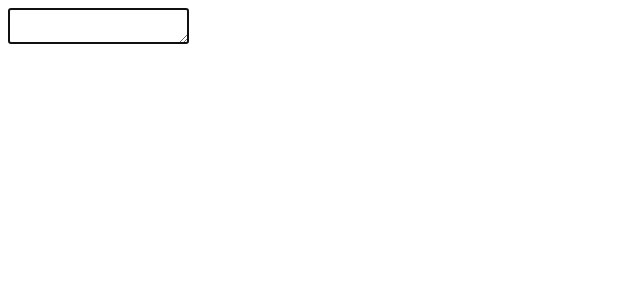
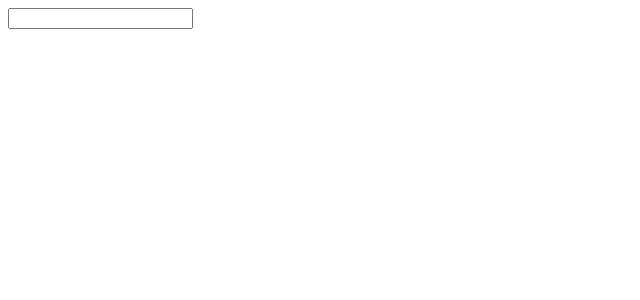
Before and after one commit to kynoh44/modern-react-with-redux-2023, a React (Create React App) app in the folder jsx/: page / in a window 1280 px wide. Shown: the top 300 px of the page, without its empty margins (0-640 px from the left). Built offline with nearby package versions, Linux system fonts and the light colour scheme.

Commit message:
HTML to JSX rule #2

```diff
--- a/jsx/src/index.js
+++ b/jsx/src/index.js
@@ -11,7 +11,7 @@ const root = ReactDOM.createRoot(el);
 
 /* 4) Create a component */
 function App() {
-	return <textarea autoFocus={true} />;
+	return <input maxLength={5} />;
 }
 
 /* 5) Show the component on the screen */
```
